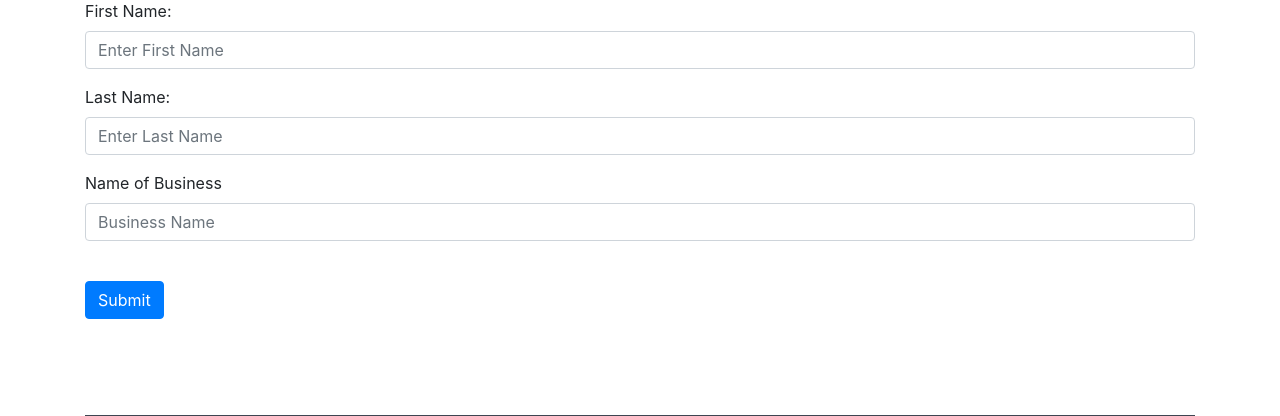
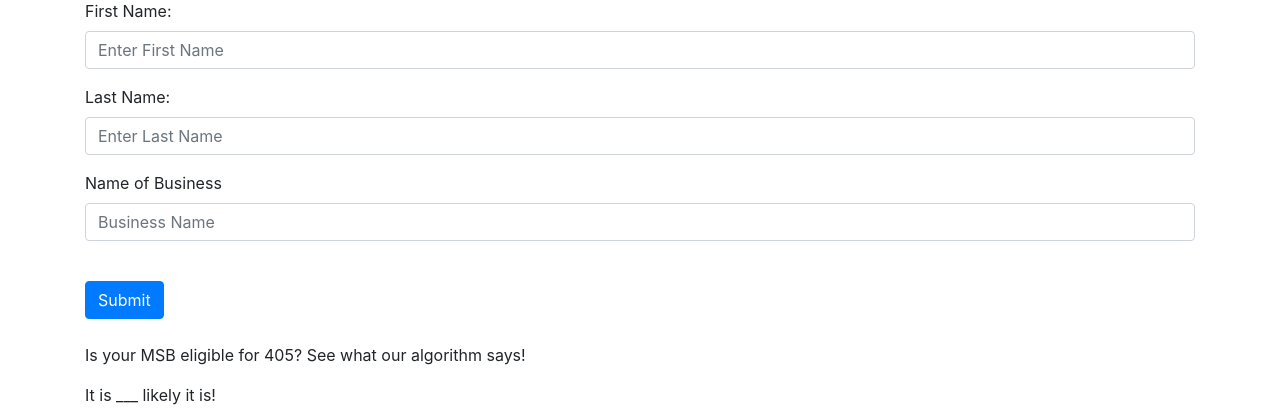
Before and after one commit to nathanLanger/Capstone, a Flask app: page /msb in a window 1280 px wide. Shown: the part 137-553 px from the top of the page. Run offline with Flask 3, Linux system fonts and the light colour scheme; parts of the project's set-up code (start-up, migrations or seed data) failed here and were passed over; some libraries are stand-ins or nearby versions.

Commit message:
views update

```diff
--- a/website/templates/msb.html
+++ b/website/templates/msb.html
@@ -45,4 +45,8 @@
   </div>
   <br/>
   <button type="submit" class="btn btn-primary">Submit</button>
+  <br/>
+  <br/>
+  <p>Is your MSB eligible for 405? See what our algorithm says!</p>
+  <output>It is ___ likely it is!</output>
 {% endblock %}
--- a/website/views.py
+++ b/website/views.py
@@ -29,8 +29,8 @@ def msb():
         fname = request.form.get('fname')
         lname = request.form.get('lname')
         bname = request.form.get('bname')
-        #new_note = Note(data=bname, user_id=current_user.id)
-        #db.session.add(new_note)
+        #newb = Business(data=bname, user_id=current_user.id)
+        #db.session.add(newb)
         #db.session.commit()
         flash('Data Received', category='success')
 
```
Also changed, not shown: 1 other file.
